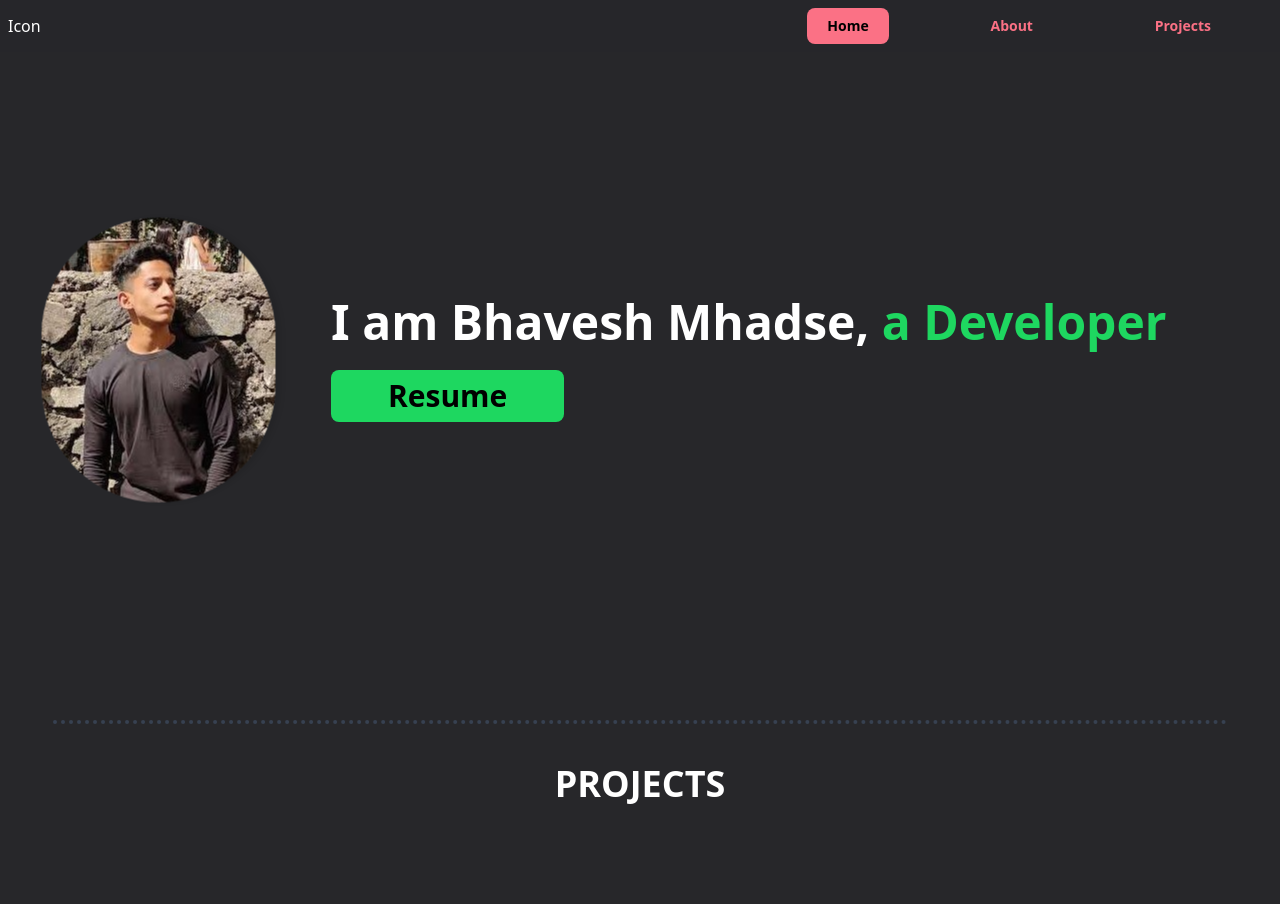
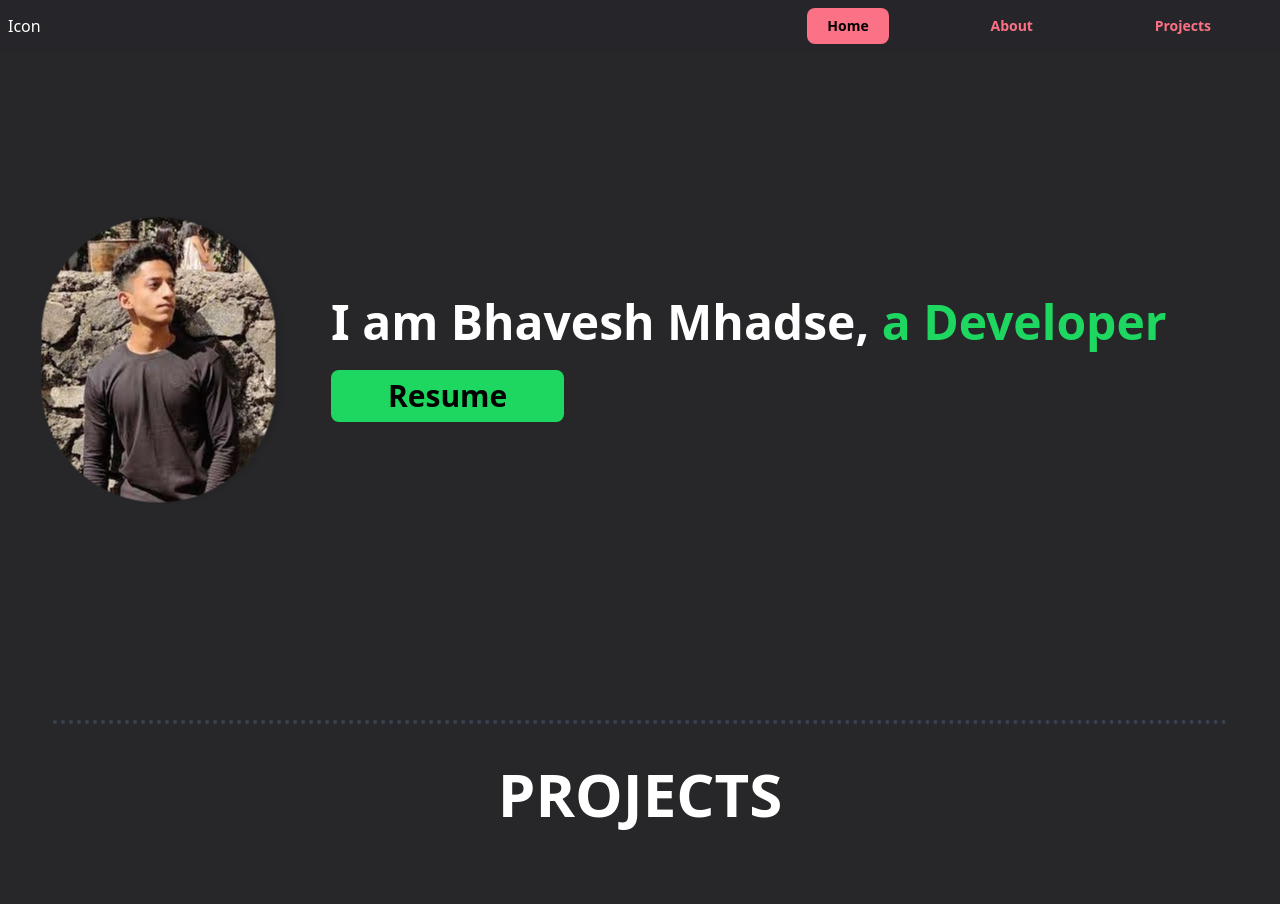
Before and after one commit to bhaveshmhadse/portfolio-nextjs, a Next.js app: page / in a window 1280 px wide. Shown: the top 904 px of the page. Built offline with nearby package versions, Linux system fonts and the light colour scheme.

Commit message:
Refactored

```diff
--- a/components/Global/SectionHeader.tsx
+++ b/components/Global/SectionHeader.tsx
@@ -1,5 +1,5 @@
 const SectionHeader = ({ title }: { title: string }) => {
-  return <div className="font-extrabold uppercase lg:text-4xl text-3xl -translate-y-10 lg:text-center text-left px-6 -mb-10 lg:mb-0">{title}</div>;
+  return <div className='font-extrabold uppercase lg:text-6xl text-5xl -translate-y-10 lg:text-center text-left px-6 -mb-10 lg:mb-0'>{title}</div>;
 };
 
 export default SectionHeader;
```
